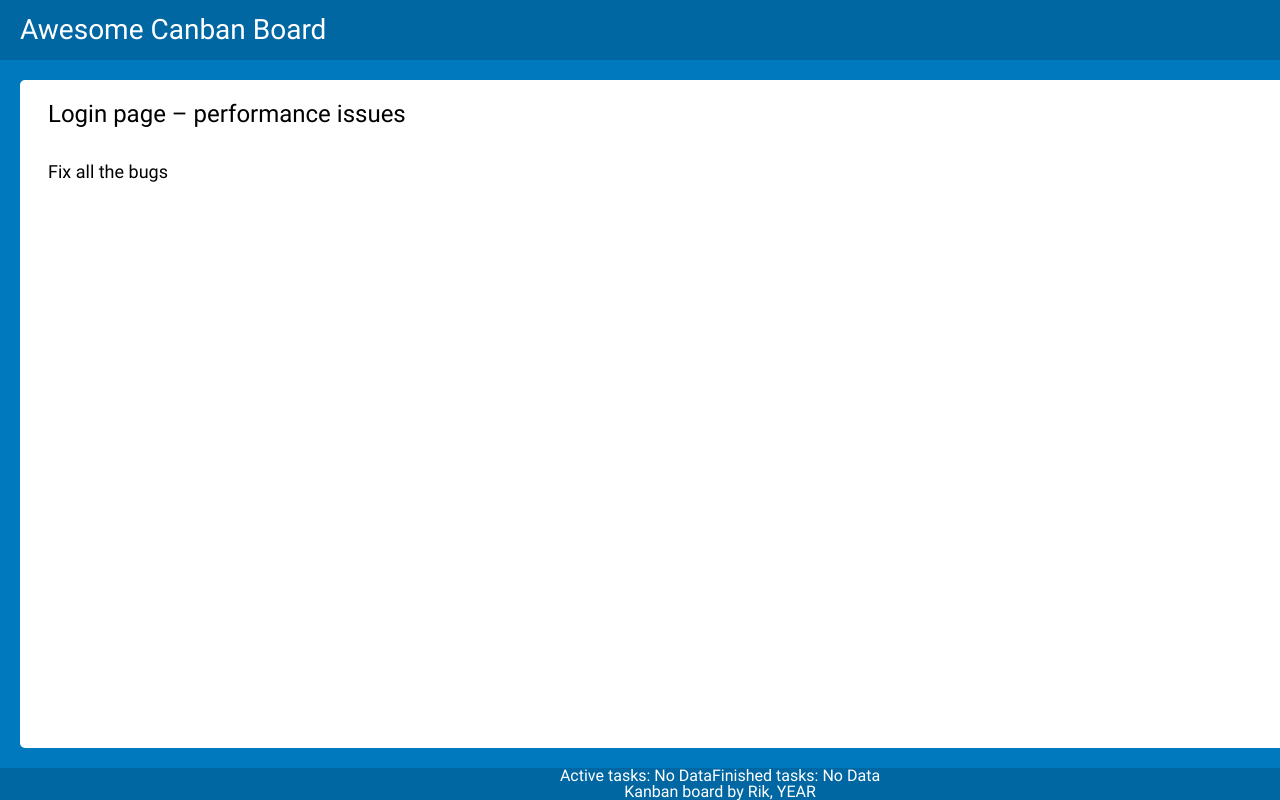
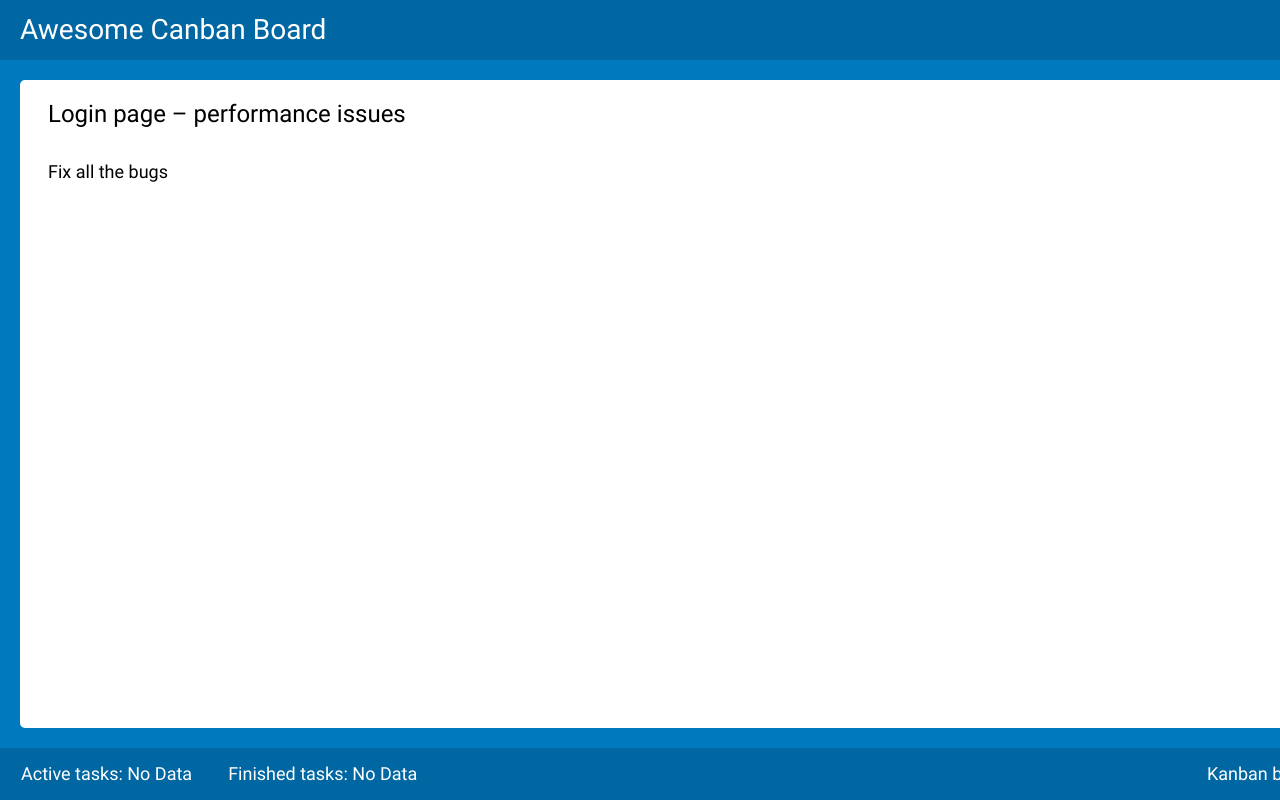
Before and after one commit to Rik177/Kanban, a React (Create React App) app: page /Backlog/100001 in a window 1280 px wide. Built offline with nearby package versions, Linux system fonts and the light colour scheme.

Commit message:
before adding context

```diff
--- a/src/components/Footer/Footer.module.css
+++ b/src/components/Footer/Footer.module.css
@@ -2,3 +2,18 @@
     background-color: var(--color-bg-footer);
     color: var(--color-text-secondary);
 }
+
+.footer__container {
+    display: flex;
+    justify-content: space-between;
+    padding: 17px 21px;
+}
+
+.footer span {
+    font-size: 18px;
+}
+
+.footer__dataStatus {
+    display: flex;
+    column-gap: 36px;
+}
--- a/src/components/Footer/Footer.tsx
+++ b/src/components/Footer/Footer.tsx
@@ -5,18 +5,19 @@ const Footer: React.FC = () => {
     const activeTaskValue = false;
     const finishedTaskValue = false;
 
-    const userData = {
-        userName: 'Rik'
+    const footerData = {
+        userName: 'Rik',
+        year: '2005'
     }
 
     return (
         <footer className={ styles.footer }>
             <div className={`container ${styles.footer__container}`}>
-                <section>
+                <section className={ styles.footer__dataStatus }>
                     <span>Active tasks: { activeTaskValue ? activeTaskValue : "No Data" }</span>
                     <span>Finished tasks: { finishedTaskValue ? finishedTaskValue : "No Data" }</span>
                 </section>
-                <span>Kanban board by {`${userData.userName}, YEAR`}</span>
+                <span>Kanban board by {`${footerData.userName}, ${footerData.year}`}</span>
             </div>
         </footer>
     )
--- a/src/components/Task/Task.tsx
+++ b/src/components/Task/Task.tsx
@@ -18,6 +18,12 @@ const Task: React.FC<storageProps> = ({ data, addDescription }) => {
         if (foundTask) break;
     }
 
+    useEffect(() => {
+        if (foundTask) {
+            setDescriptionValue(foundTask.description || '');
+        }
+    }, [foundTask]);
+
     if (!foundTask) {
         return <div>Задача не найдена</div>;
     }
@@ -32,7 +38,7 @@ const Task: React.FC<storageProps> = ({ data, addDescription }) => {
         if (foundTask && addDescription) {
             addDescription(foundTask, descriptionValue);
         }
-        // setIsButtonShowed(false);
+        setIsButtonShowed(false);
     }
 
     const textAreaClickHandler = () => {
@@ -46,7 +52,7 @@ const Task: React.FC<storageProps> = ({ data, addDescription }) => {
 
         <div className={styles.task}>
             <h2 className={styles.task__title}>{foundTask.name}</h2>
-            <textarea onChange={handleChange} className={styles.task__description} onFocus={textAreaClickHandler} onBlur={textAreaClickHandler}>{foundTask.description}</textarea>
+            <textarea onChange={handleChange} className={styles.task__description} onFocus={textAreaClickHandler} value={descriptionValue}></textarea>
             {isButtonShowed ? (
                 <button className={styles.task__submitButton} onClick={submitValue}>Submit</button>
             ) : null }
```
